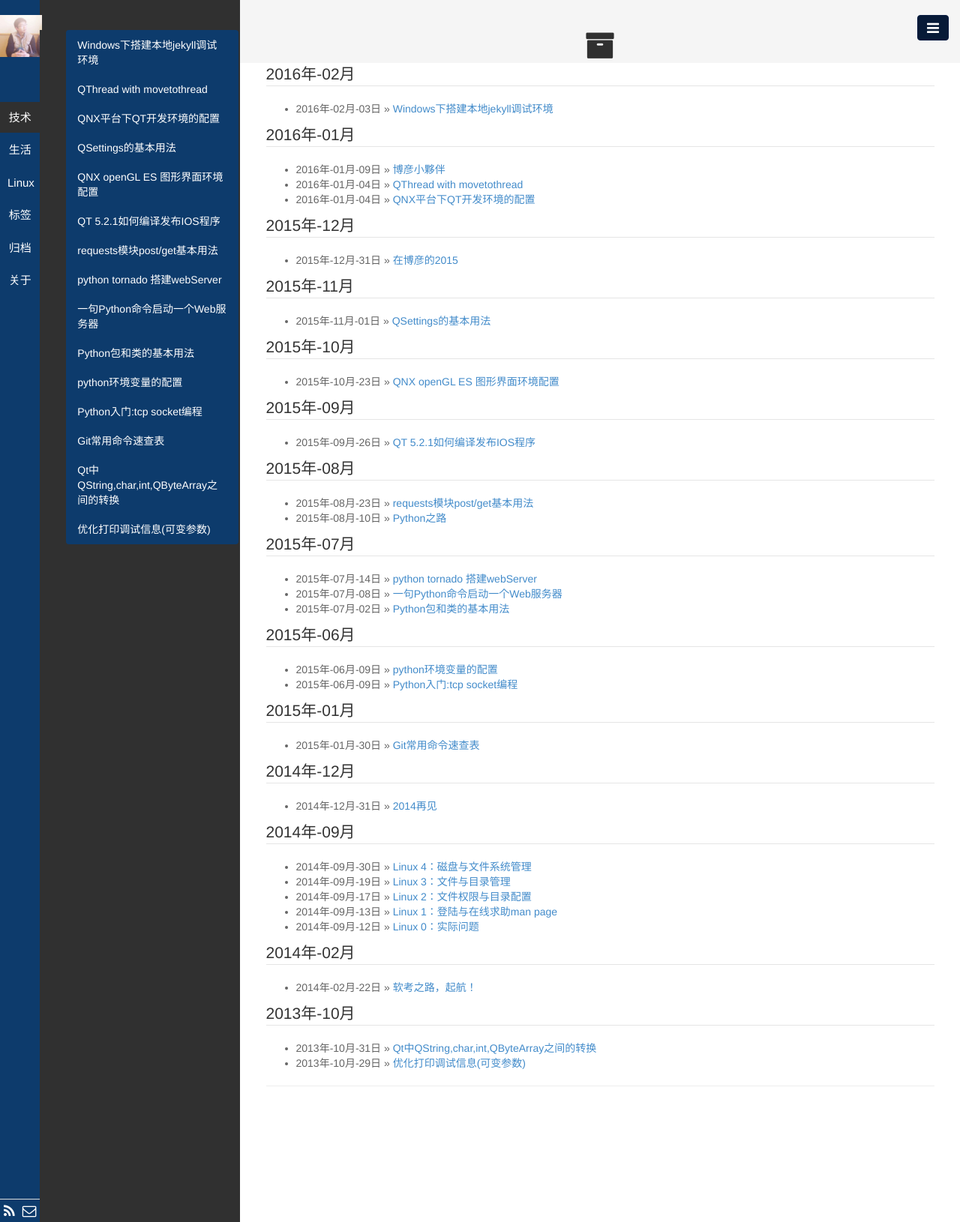
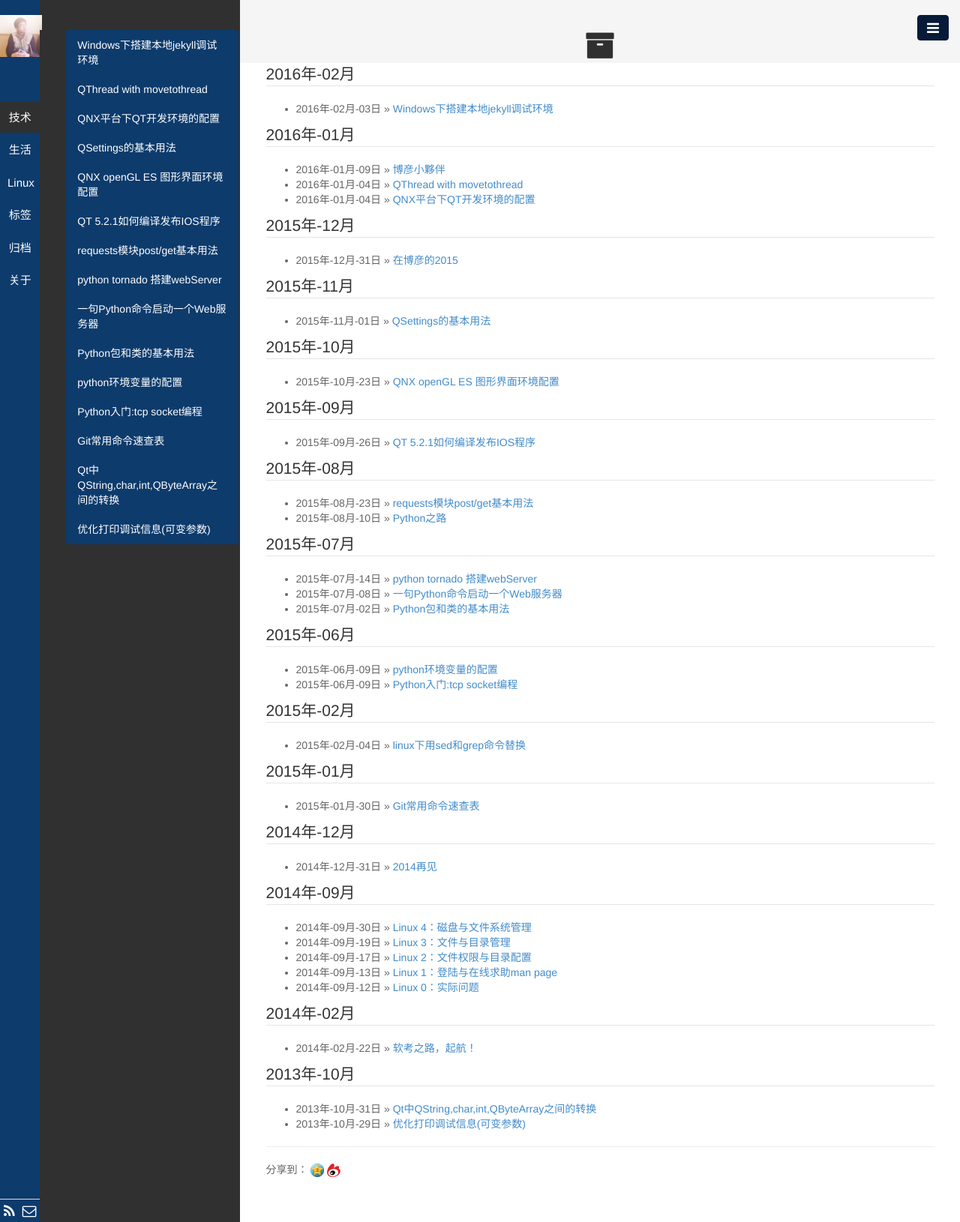
Before and after one commit to liukang325/liukang325.github.io, a Jekyll site: the page built from pages/archive.html, in a window 1280 px wide. Shown: the whole page at 75% size. Built offline with Jekyll 4.4.1, drawn with Linux system fonts in a browser that asks for light colours; Markdown is read by kramdown in place of the engine named in the settings.

Commit message:
增加空间微博的分享按钮

````diff
--- a/_includes/disqus.html
+++ b/_includes/disqus.html
@@ -3,3 +3,20 @@
   	<i class="fa fa-comment-o fa-lg" style="color: #071a37;"></i>     <!-- 修改显示评论按钮图标-->
   </button>
 </div>
+
+<div id="share_thread">
+	<span >分享到：</span>
+
+<a href="javascript:void(0);" onclick="window.open('http://sns.qzone.qq.com/cgi-bin/qzshare/cgi_qzshare_onekey?url='+encodeURIComponent(document.location.href)+'&title='+encodeURIComponent(document.title));return false;" title="分享到QQ空间">
+	<!--"http://qzonestyle.gtimg.cn/ac/qzone_v5/app/app_share/qz_logo.png"-->
+	<img src="/public/img/Share/qz_logo.png" height=18 alt="分享到QQ空间" />
+</a><span >  </span>
+
+<a href="javascript:void(0);" onclick="window.open('http://v.t.sina.com.cn/share/share.php?title='+encodeURIComponent(document.title)+'&url='+encodeURIComponent(document.location.href));return false;" title="分享到新浪微博">
+	<img src="/public/img/Share/snwb.gif" height=18 alt="分享到新浪微博" />
+</a><span >  </span>
+
+</div>
+<br>
+<br>
+<br>
--- /dev/null
+++ b/_posts/Linux/2015-02-04-Linux-sed-grep.md
@@ -0,0 +1,21 @@
+---
+layout: post
+title: linux下用sed和grep命令替换
+category: Linux
+tags: Linux
+keywords:
+description:
+---
+
+linux下用sed和grep命令替换目录下所有文件中的字符串
+
+试例如下：
+
+```
+sed -i 's/arm-none-linux-gnueabi-g++/arm-linux-g++\ -O2\ -I\$\(INC\)\ -I\$\(INCSYS\)\ -static/g' `grep arm-none-linux-gnueabi-g++ . -rl`
+sed -i 's/arm-none-linux-gnueabi-gcc/arm-linux-gcc\ -static/g' `grep arm-none-linux-gnueabi-gcc . -rl`
+sed -i 's/arm-none-linux-gnueabi/arm-linux/g' `grep arm-none-linux-gnueabi . -rl`
+sed -i 's/nand1-2/mtd/g' `grep nand1-2 . -rl`
+sed -i 's/\/opt\/RTU\/data\/etc/\/mnt\/mtd/g' `grep /opt/RTU/data/etc . -rl`
+```
+第三条命令是将当前目录下代码中所有的"arm-none-linux-gnueabi" 替换成 "arm-linux"
````
Also changed, not shown: public/img/Share/qz_logo.png (added), public/img/Share/snwb.gif (added).
